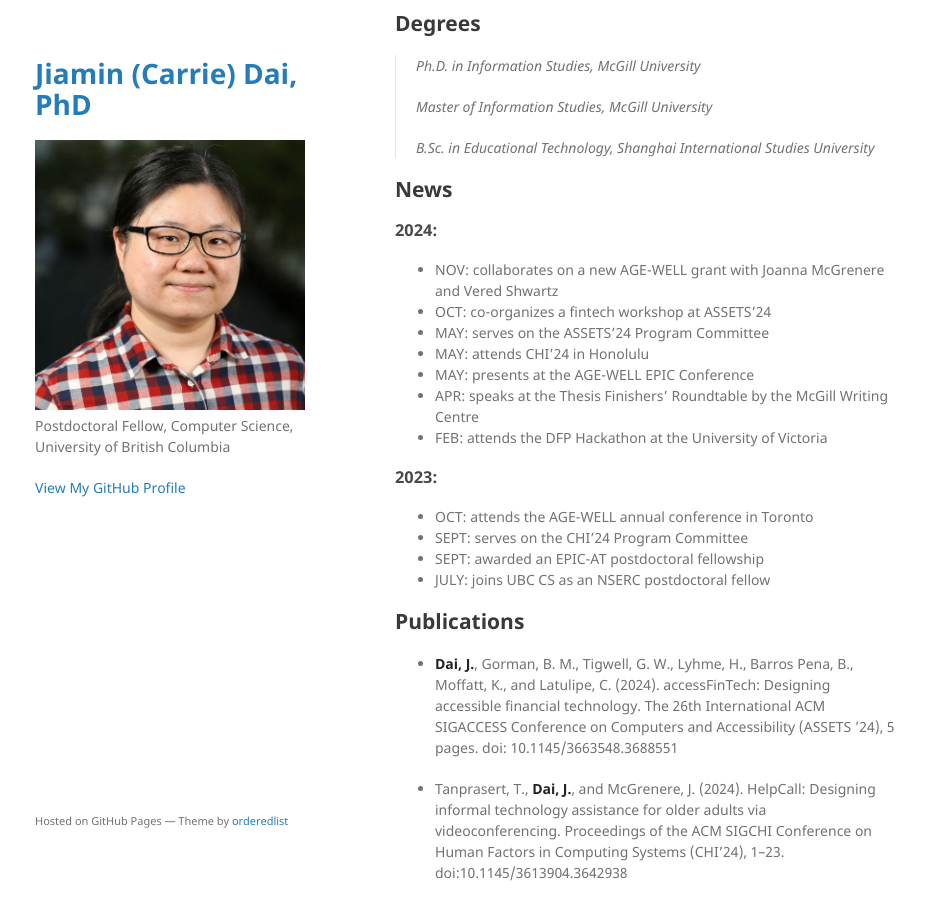
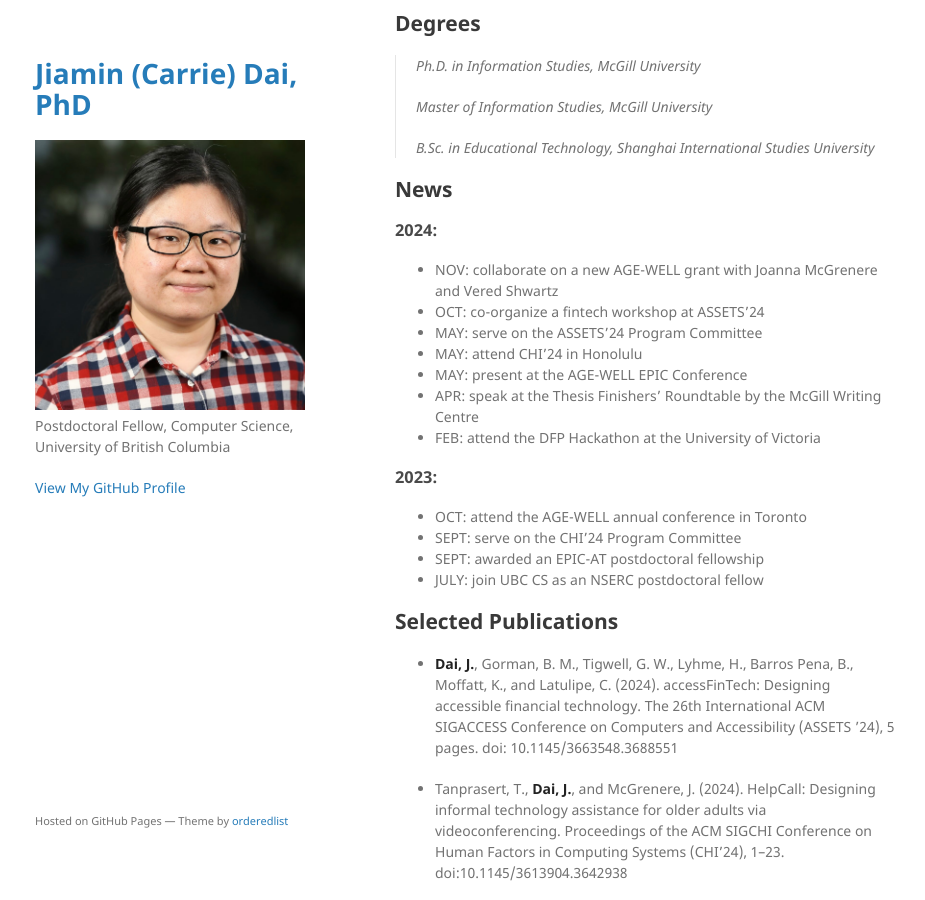
Before and after one commit to jiamin-dai/jiamin-dai.github.io, a Jekyll site: the page built from index.md, in a window 1280 px wide and 900 px high, scrolled down 648 px. Shown: the whole window, without its empty margins (175-1100 px from the left). Built offline with Jekyll 4.4.1, drawn with Linux system fonts in a browser that asks for light colours; our own code applies the rules of GitHub Pages for plain Markdown files; some of the changed text lies outside the part shown.

Commit message:
Update index.md

```diff
--- a/index.md
+++ b/index.md
@@ -2,7 +2,7 @@
 
 Aging and Accessibility | Dementia and Cognitive Diversity | Social Computing | Financial Technology
 
-## Selected projects
+## Selected Projects
 
 Supporting older adults in online banking
 
@@ -45,22 +45,22 @@ Text can be **bold**, _italic_, or ~~strikethrough~~.
 ## News
 ### 2024:
 
-*   NOV: collaborates on a new AGE-WELL grant with Joanna McGrenere and Vered Shwartz
-*   OCT: co-organizes a fintech workshop at ASSETS’24
-*   MAY: serves on the ASSETS'24 Program Committee
-*   MAY: attends CHI'24 in Honolulu
-*   MAY: presents at the AGE-WELL EPIC Conference
-*   APR: speaks at the Thesis Finishers’ Roundtable by the McGill Writing Centre
-*   FEB: attends the DFP Hackathon at the University of Victoria
+*   NOV: collaborate on a new AGE-WELL grant with Joanna McGrenere and Vered Shwartz
+*   OCT: co-organize a fintech workshop at ASSETS’24
+*   MAY: serve on the ASSETS'24 Program Committee
+*   MAY: attend CHI'24 in Honolulu
+*   MAY: present at the AGE-WELL EPIC Conference
+*   APR: speak at the Thesis Finishers’ Roundtable by the McGill Writing Centre
+*   FEB: attend the DFP Hackathon at the University of Victoria
 
 ### 2023:
 
-*   OCT: attends the AGE-WELL annual conference in Toronto
-*   SEPT: serves on the CHI’24 Program Committee
+*   OCT: attend the AGE-WELL annual conference in Toronto
+*   SEPT: serve on the CHI’24 Program Committee
 *   SEPT: awarded an EPIC-AT postdoctoral fellowship
-*   JULY: joins UBC CS as an NSERC postdoctoral fellow
+*   JULY: join UBC CS as an NSERC postdoctoral fellow
 
-## Publications
+## Selected Publications
 
 *   **Dai, J.**, Gorman, B. M., Tigwell, G. W., Lyhme, H., Barros Pena, B., Moffatt, K., and Latulipe, C. (2024). accessFinTech: Designing accessible financial technology. The 26th International ACM SIGACCESS Conference on Computers and Accessibility (ASSETS ’24), 5 pages. doi: 10.1145/3663548.3688551
 
@@ -153,7 +151,6 @@ end
 - level 1 item
 -->
 
-
 <!---
 
 ### Small image
```
Also changed, not shown: other parts of index.md (+0 -2 lines).
